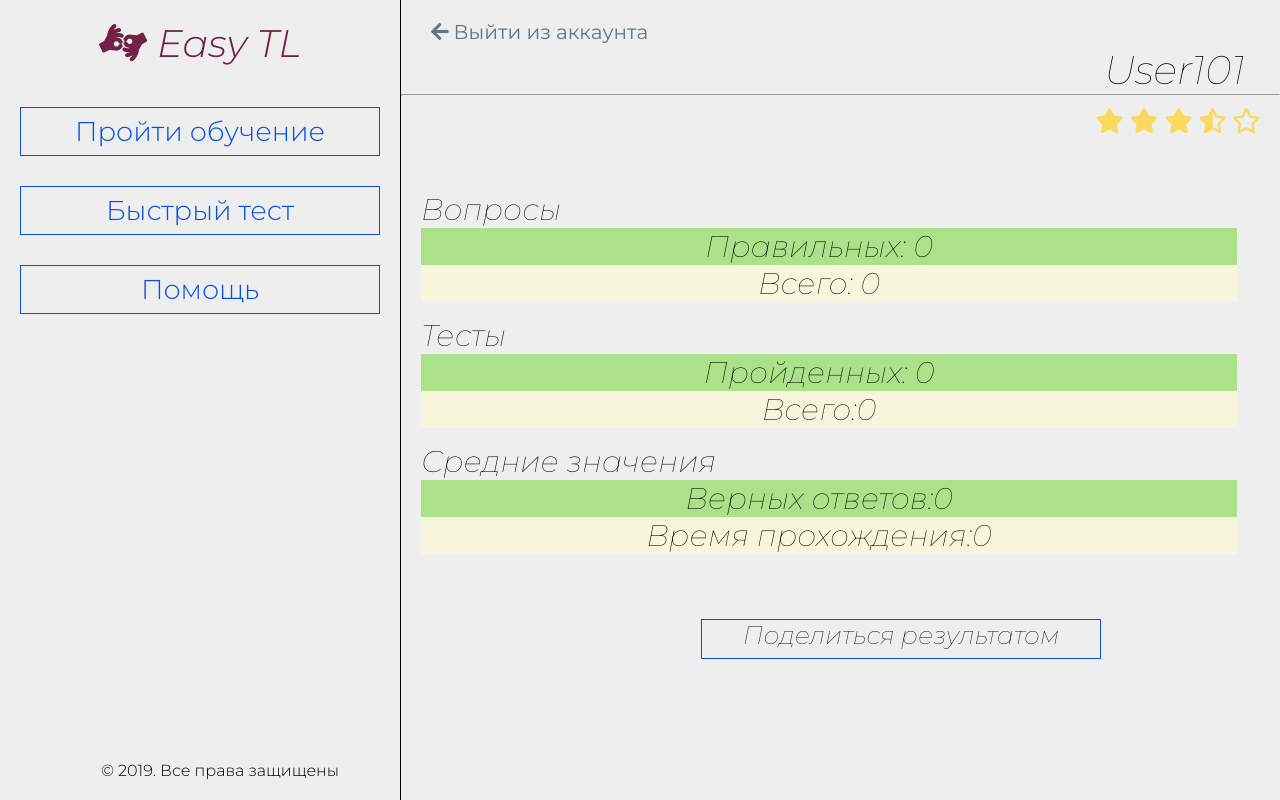
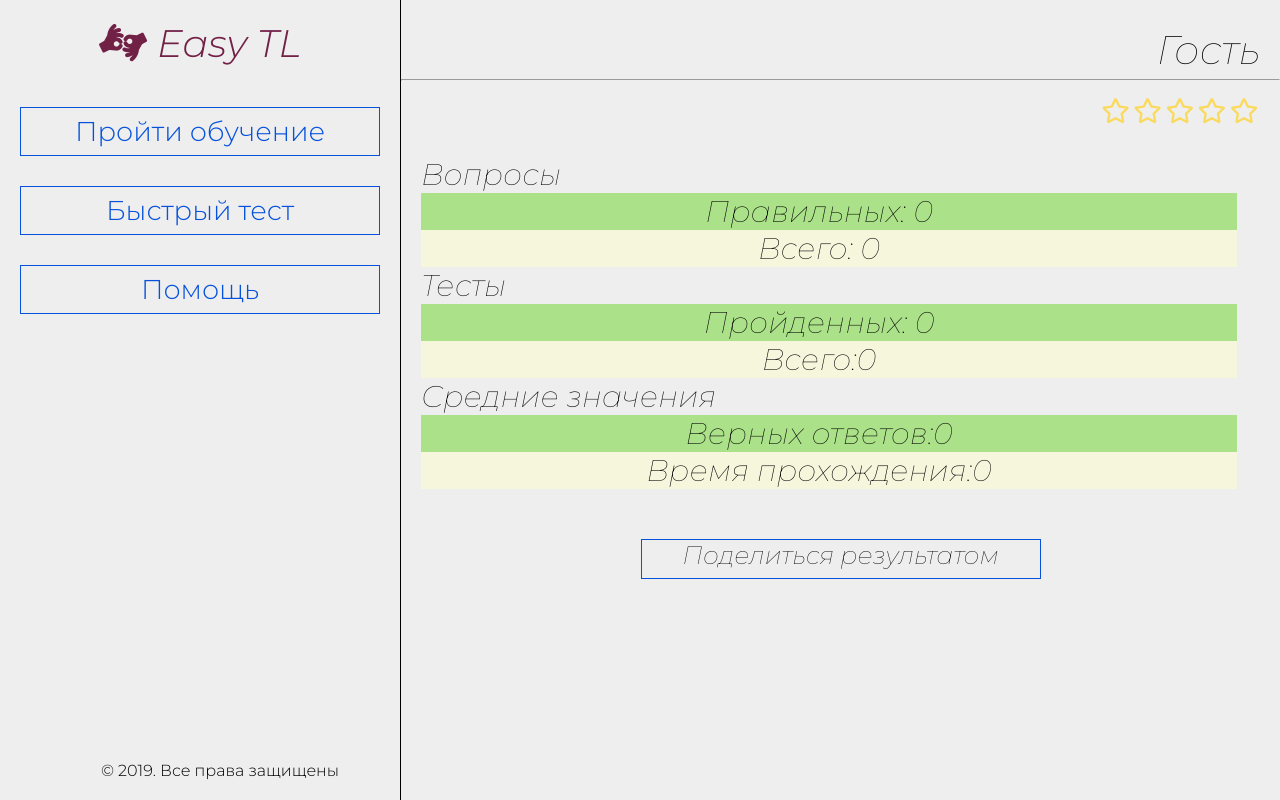
Before and after one commit to dariaFedorenko/EasyTL, a plain HTML site: page Web version/index.html in a window 1280 px wide. Drawn offline with Linux system fonts and the light colour scheme.

Commit message:
profile update

```diff
--- a/Web version/css/profile.css
+++ b/Web version/css/profile.css
@@ -195,31 +195,36 @@
 	color: #33424C;
 }
 
+.logged {
+	max-height: 100vh;
+	overflow-y: scroll;
+}
 .profile-header {
-	position:relative;
-	top: 45px;
-	left: 80%;
 	font-size: 40px;
 	font-style: italic;
 	font-weight: 100;
+	text-align: right;
+	padding: 5px 20px;
 }
 
 div.profile-line{
 	size: 20;
-	margin-top: 45px;
 }
-
-.stars{
-	position:relative;
+.user-head {
+	padding-top: 20px;
+}
+.stars {
+	padding: 5px 20px 0px;
+	text-align: right;
 	margin-top: 10px;
-	left: 79%;
 	color: #FADA5E;
 	font-size: 25px;
 }
-
+.stars > i {
+	padding: 0px 2px;
+}
 .questions {
-	position:relative;
-	top: 55px;
+	margin-top: 30px;
 	font-size: 30px;
 	font-style: italic;
 	font-weight: 150;
@@ -230,7 +235,6 @@ div.profile-line{
 	width: 95%;
 	text-align: center;
 	font-weight: 170;
-	top: 65px;
 	background-color: #ABE188;
 	padding-right: 20px;
 
@@ -240,14 +244,11 @@ div.profile-line{
 	width: 95%;
 	text-align: center;
 	font-weight: 170;
-	top: 65px;
 	background-color: #F6F6DD;
 	padding-right: 20px;
 }
 
 .tests {
-	position:relative;
-	top: 70px;
 	font-size: 30px;
 	font-style: italic;
 	font-weight: 150;
@@ -267,14 +268,11 @@ div.profile-line{
 	width: 95%;
 	text-align: center;
 	font-weight: 170;
-	top: 65px;
 	background-color: #F6F6DD;
 	padding-right: 20px;
 }
 
 .averages {
-	position:relative;
-	top: 85px;
 	font-size: 30px;
 	font-style: italic;
 	font-weight: 150;
@@ -285,7 +283,6 @@ div.profile-line{
 	width: 95%;
 	text-align: center;
 	font-weight: 170;
-	top: 65px;
 	background-color: #ABE188;
 	padding-right: 20px;
 }
@@ -294,7 +291,6 @@ div.profile-line{
 	width: 95%;
 	text-align: center;
 	font-weight: 170;
-	top: 65px;
 	background-color: #F6F6DD;
 	padding-right: 20px;
 }
@@ -302,18 +298,27 @@ div.profile-line{
 .share-result {
 	cursor: pointer;
 	position: relative;
-	margin-top: 150px;
+	margin-top: 50px;
 	height: 40px;
 	width: 400px;
-	margin-left: 300px;
+	position: absolute;
+	left: 50%;
+	-webkit-transform: translateX(-50%);
+	-ms-transform: translateX(-50%);
+	-o-transform: translateX(-50%);
+	transform: translateX(-50%);
 	text-align: center;
 	font-weight: 170;
 	font-style: italic;
 	font-size: 25px;
 	border: 0.5px solid #0652DD;
+	margin-bottom: 30px;
 }
 
 .share-result:hover {
 	background: #0652DD;
 	color: #fff;
 }
+.unlogged .link_back {
+	display: none;
+}
--- a/Web version/index.html
+++ b/Web version/index.html
@@ -39,18 +39,18 @@
 					</div>
 					<div class="profile">
 						<div class="profile-panel">
-							<div class="profile-state unlogged">
-							</div>
-							<div class="profile-state logged active">
+							<div class="profile-state logged unlogged active">
 								<div class="link_back"><a><i class="fas fa-arrow-left"></i>Выйти из аккаунта</a></div>
-								<div class="profile-header">User101</div>
-								<div class="profile-line"><hr></div>
-								<div class="stars">
-									<i class="fas fa-star"></i>
-									<i class="fas fa-star"></i>
-									<i class="fas fa-star"></i>
-									<i class="fas fa-star-half-alt"></i>
-									<i class="far fa-star"></i>
+								<div class="user-head">
+									<div class="profile-header">Гость</div>
+									<div class="profile-line"><hr></div>
+									<div class="stars">
+										<!-- <i class="fas fa-star"></i>
+										<i class="fas fa-star"></i>
+										<i class="fas fa-star"></i>
+										<i class="fas fa-star-half-alt"></i> -->
+										<i class="far fa-star"></i><i class="far fa-star"></i><i class="far fa-star"></i><i class="far fa-star"></i><i class="far fa-star"></i>
+									</div>
 								</div>
 								<div class="questions">Вопросы
 									<div class="correct">Правильных: <span id ="correctanswers">0</span></div>
--- a/Web version/js/source.js
+++ b/Web version/js/source.js
@@ -33,4 +33,21 @@ const QUESTIONS = [
 			}
 		]
 	}
-]
+];
+
+var userStatistic = {
+	name: "User101",
+	stars: "7",
+	questions: {
+		correct: 57,
+		total: 63
+	},
+	tests: {
+		passed: 2,
+		total: 3
+	},
+	averages: {
+		correctAnswers: 13.2,
+		time: 5
+	}
+}
```
